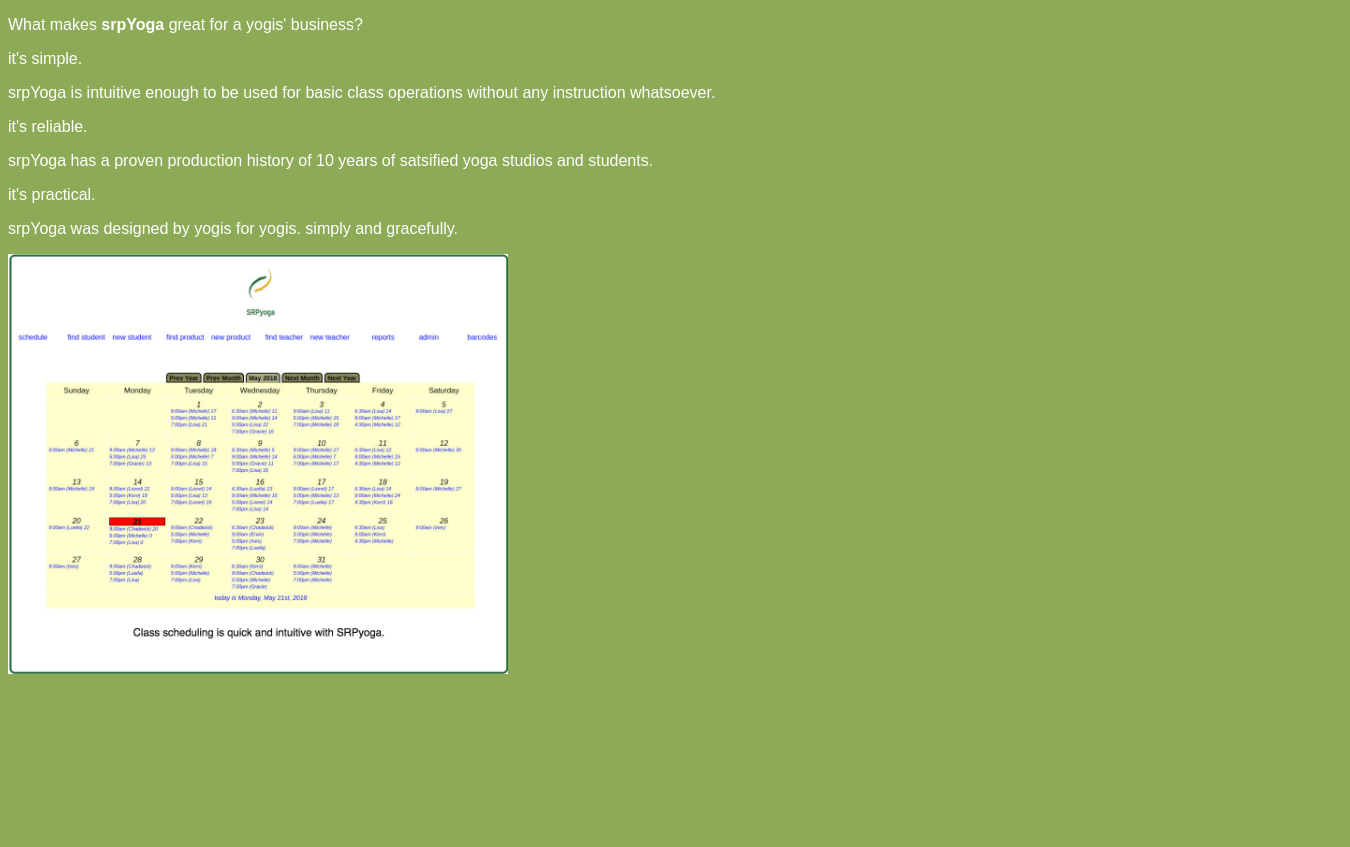
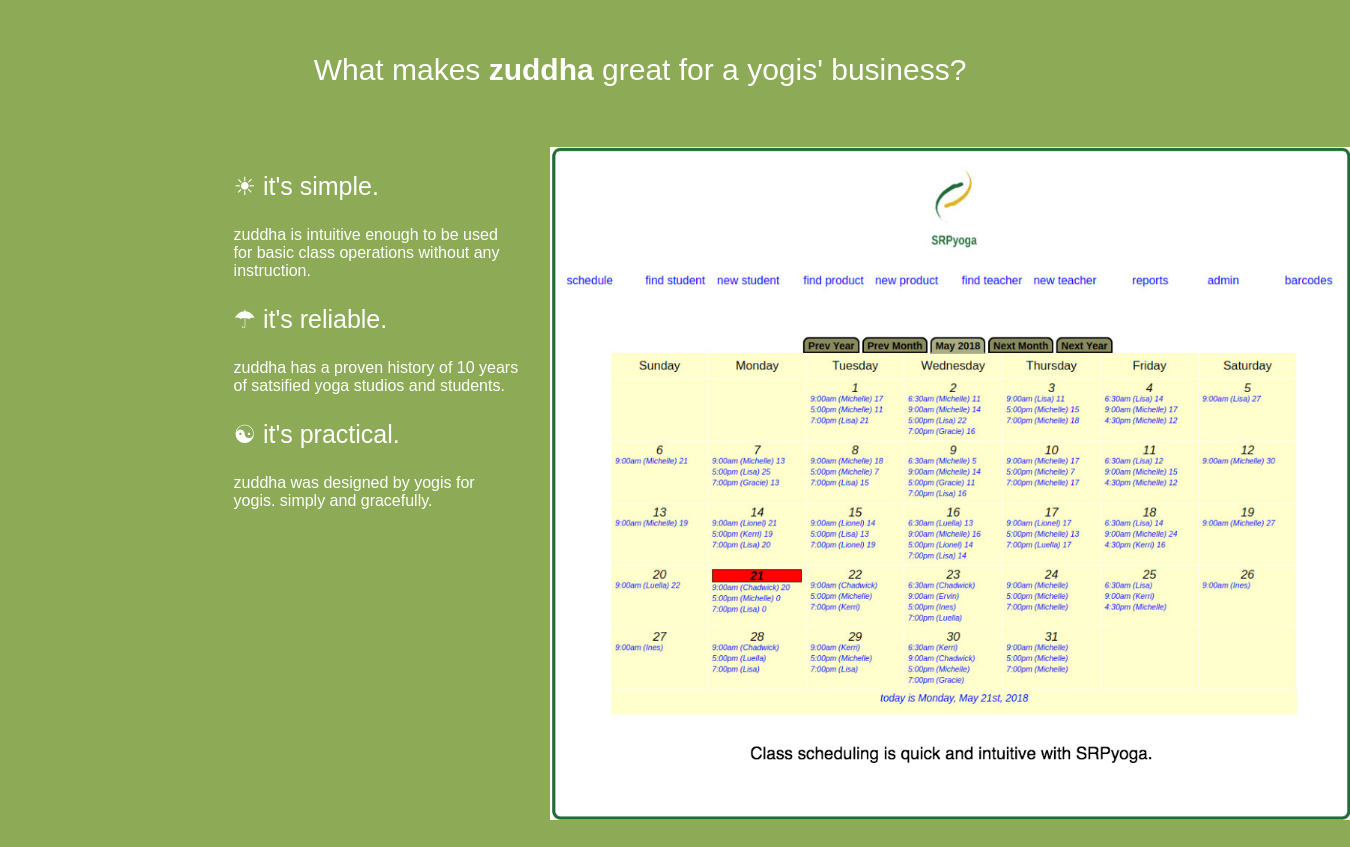
Before and after one commit to RichVanWelch/srpyoga, a plain HTML site: page index.html in a window 1280 px wide. Shown: the whole page, 1350 px wide, since content can reach past the window. Before the commit the page ends 800 px from the top, so only its background shows below. Drawn offline with Linux system fonts and the light colour scheme.

Commit message:
added the grid and need to have a popup bottom nav

```diff
--- a/index.html
+++ b/index.html
@@ -2,23 +2,28 @@
 <html>
 <head>
 <link rel="stylesheet" type="text/css" href="styles.css">
+
 </head>
 <body>
+<div class="header">
+<p id="title">What makes <strong>zuddha</strong> great for a yogis' business?</p>
+</div>
+<div class="row">
+    <div class="col-2">
+    </div>
+    <div id="3bene" class="col-3">
+        <p class="bene">&#9728; it's simple.</p>
+        <p>zuddha is intuitive enough to be used for basic class operations without any instruction.</p>
+        <p class="bene">&#9730; it's reliable.</p>
+        <p>zuddha has a proven history of 10 years of satsified yoga studios and students.</p>
+        <p class="bene">&#9775; it's practical.</p>
+        <p>zuddha was designed by yogis for yogis.  simply and gracefully.</p>
+    </div>
+    <div class="col-7">
+        <img src="example1.jpg" alt="calander">
+    </div>
 
-<p id="title">What makes <strong>srpYoga</strong> great for a yogis' business?</p>
-<div id="simple">
-    <p class="bene">it's simple.</p>
-    <p>srpYoga is intuitive enough to be used for basic class operations without any instruction whatsoever.</p>
-</div>
-<div id="reliable">
-    <p class="bene">it's reliable.</p>
-    <p>srpYoga has a proven production history of 10 years of satsified yoga studios and students.</p>
-</div>
-<div id="practical">
-    <p class="bene">it's practical.</p>
-    <p>srpYoga was designed by yogis for yogis.  simply and gracefully.</p>
-</div>
-<img src="example1.jpg" alt="calander">
+
 
 
 
--- a/styles.css
+++ b/styles.css
@@ -4,6 +4,41 @@ body {
 }
 
 img {
-    width: 500px;
+    width: 800px;
     height: auto;
 }
+* {
+    box-sizing: border-box;
+}
+.header {
+    text-align: center;
+    align-content: center;
+    font-size: 30px;
+    padding: 15px;
+}
+.row::after {
+    content: "";
+    clear: both;
+    display: table;
+}
+[class*="col-"] {
+    float: left;
+    padding: 15px;
+
+}
+.col-1 {width: 8.33%;}
+.col-2 {width: 16.66%;}
+.col-3 {width: 25%;}
+.col-4 {width: 33.33%;}
+.col-5 {width: 41.66%;}
+.col-6 {width: 50%;}
+.col-7 {width: 58.33%;}
+.col-8 {width: 66.66%;}
+.col-9 {width: 75%;}
+.col-10 {width: 83.33%;}
+.col-11 {width: 91.66%;}
+.col-12 {width: 100%;}
+
+.bene {
+    font-size: 25px;
+}
```
